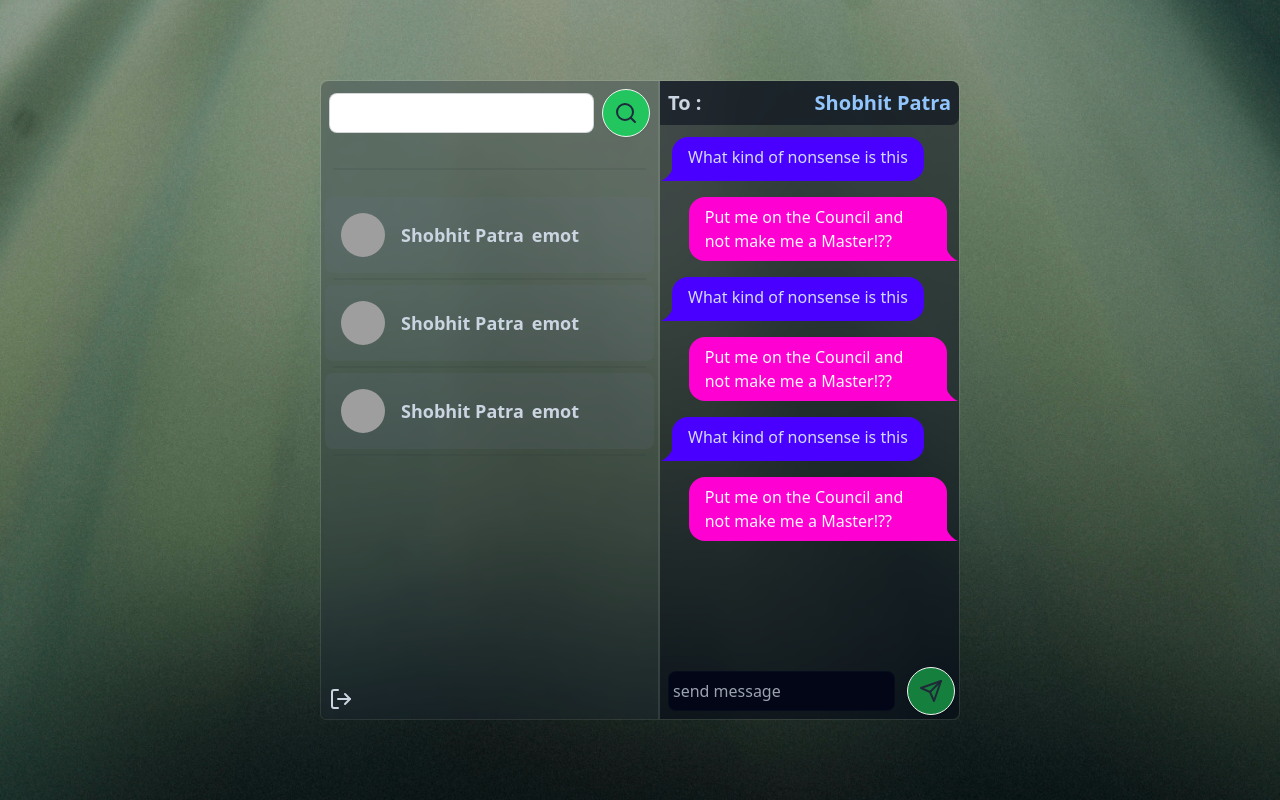
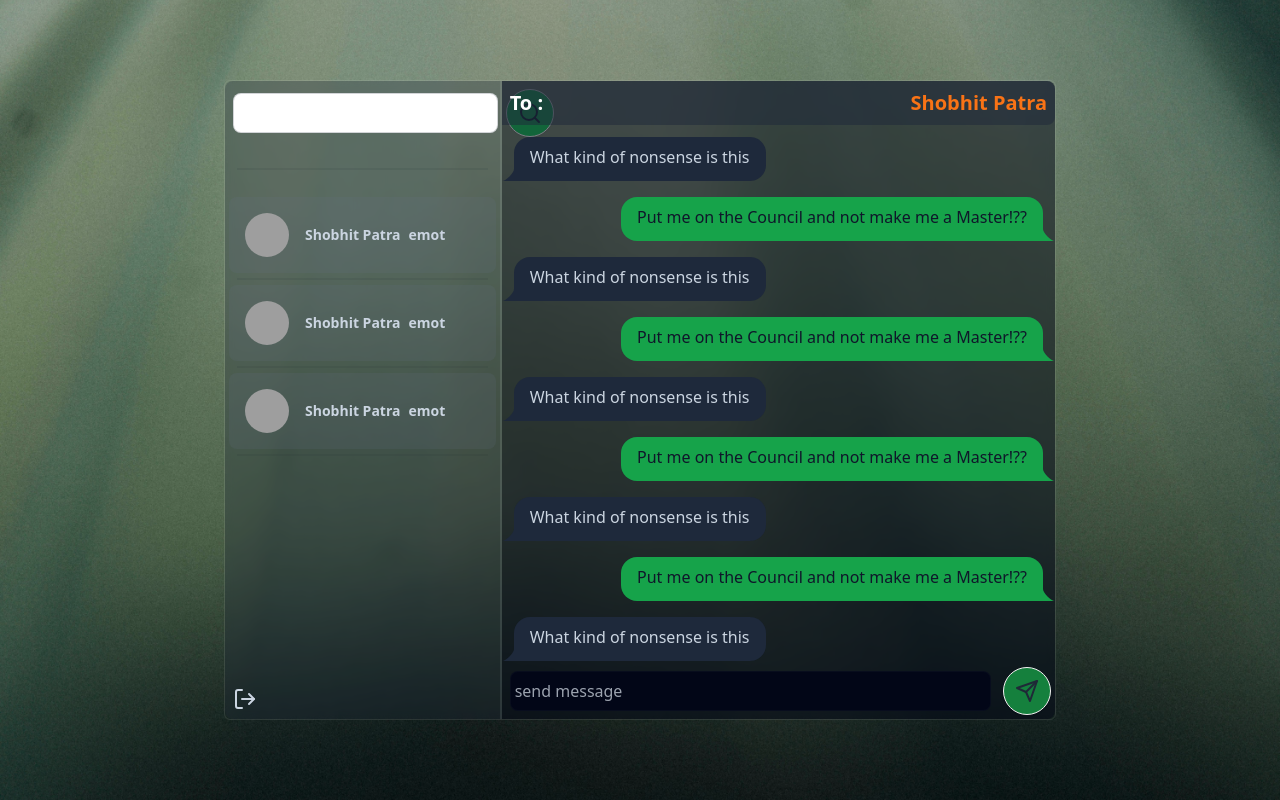
Before and after one commit to ShobhitPatra/DiscussDirect, a React (Vite) app in the folder frontend/: page / in a window 1280 px wide. Built offline with nearby package versions, Linux system fonts and the light colour scheme; grey boxes are pictures that could not be loaded.

Commit message:
ui design

```diff
--- a/frontend/src/components/messageBox/Message.tsx
+++ b/frontend/src/components/messageBox/Message.tsx
@@ -1,13 +1,13 @@
 const Message = () => {
   return (
     <>
-      <div className="chat chat-start ">
-        <div className="chat-bubble chat-bubble-primary ">
+      <div className="chat chat-start  ">
+        <div className="chat-bubble chat-bubble-primary bg-slate-800 text-slate-300">
           What kind of nonsense is this
         </div>
       </div>
       <div className="chat chat-end ">
-        <div className="chat-bubble chat-bubble-secondary ">
+        <div className="chat-bubble chat-bubble-secondary bg-green-600 text-slate-900">
           Put me on the Council and not make me a Master!??
         </div>
       </div>
--- a/frontend/src/components/messageBox/MessageBox.tsx
+++ b/frontend/src/components/messageBox/MessageBox.tsx
@@ -4,12 +4,12 @@ import Messages from "./Messages";
 export const MessageBox = () => {
   return (
     <>
-      <div className="flex flex-col bg-slate-950 w-full bg-opacity-50 rounded-e-lg">
-        <div className="label p-2 text-xl bg-opacity-50 bg-slate-950 rounded-e-lg mb-2">
-          <span className="md:text-xl text-sm md:font-semibold  text-slate-300">
+      <div className="flex flex-col bg-slate-950 w-full bg-opacity-50 rounded-e-lg md:w-2/3">
+        <div className="label p-2 text-xl bg-opacity-50 bg-slate-800 rounded-e-lg mb-2">
+          <span className="md:text-xl text-sm md:font-semibold  text-white">
             To :{" "}
           </span>
-          <span className="md:text-xl text-sm md:font-semibold text-blue-300">
+          <span className="md:text-xl text-sm md:font-semibold text-orange-500">
             Shobhit Patra
           </span>
         </div>
--- a/frontend/src/components/messageBox/Messages.tsx
+++ b/frontend/src/components/messageBox/Messages.tsx
@@ -7,6 +7,15 @@ const Messages = () => {
         <Message />
         <Message />
         <Message />
+        <Message />
+        <Message />
+        <Message />
+        <Message />
+        <Message />
+        <Message />
+        <Message />
+        <Message />
+        <Message />
       </div>
     </>
   );
--- a/frontend/src/components/sidebar/Conversation.tsx
+++ b/frontend/src/components/sidebar/Conversation.tsx
@@ -9,10 +9,10 @@ const Conversation = () => {
         </div>
 
         <div className="flex gap-2 items-center px-2 ">
-          <div className="md:text-lg text-sm text-slate-300 font-semibold">
+          <div className="md:text-md text-sm text-slate-300 font-semibold">
             Shobhit Patra
           </div>
-          <div className="md:text-lg text-sm text-slate-300 font-semibold">
+          <div className="md:text-md text-sm text-slate-300 font-semibold">
             emot
           </div>
         </div>
--- a/frontend/src/components/sidebar/SearchBar.tsx
+++ b/frontend/src/components/sidebar/SearchBar.tsx
@@ -2,7 +2,7 @@ import { Search } from "lucide-react";
 const SearchBar = () => {
   return (
     <>
-      <form className="p-2 flex gap-2 items-center">
+      <form className="p-2 flex gap-2 items-center ">
         <input
           type="text"
           className="input input-bordered md:h-10 h-6 "
--- a/frontend/src/components/sidebar/Sidebar.tsx
+++ b/frontend/src/components/sidebar/Sidebar.tsx
@@ -5,7 +5,7 @@ import SearchBar from "./SearchBar";
 const Sidebar = () => {
   return (
     <>
-      <div className="flex flex-col border-r-2 border-slate-200  border-opacity-10 bg-slate-800 bg-opacity-30 rounded-s-lg">
+      <div className="flex flex-col border-r-2 border-slate-200  border-opacity-10 bg-slate-800 bg-opacity-30 rounded-s-lg md:w-1/3">
         <SearchBar />
         <div className="divider px-3 "></div>
         <Conversations />
--- a/frontend/src/index.css
+++ b/frontend/src/index.css
@@ -9,3 +9,20 @@ body {
   background-repeat: no-repeat;
   background-position: center;
 }
+/* dark mode looking scrollbar */
+::-webkit-scrollbar {
+  width: 8px;
+}
+
+::-webkit-scrollbar-track {
+  background: #5555;
+}
+
+::-webkit-scrollbar-thumb {
+  background: #121212;
+  border-radius: 5px;
+}
+
+::-webkit-scrollbar-thumb:hover {
+  background: #242424;
+}
--- a/frontend/src/pages/Home.tsx
+++ b/frontend/src/pages/Home.tsx
@@ -4,7 +4,7 @@ import Sidebar from "../components/sidebar/Sidebar";
 const Home = () => {
   return (
     <>
-      <div className="flex h-[80vh] w-full md:max-w-screen-sm bg-gray-200 rounded-md bg-clip-padding backdrop-filter backdrop-blur-sm bg-opacity-0 border border-slate-50 border-opacity-10">
+      <div className="flex h-[80vh]  md:w-2/3 bg-gray-200 rounded-md bg-clip-padding backdrop-filter backdrop-blur-sm bg-opacity-0 border border-slate-50 border-opacity-10">
         <Sidebar />
         <MessageBox />
       </div>
```
